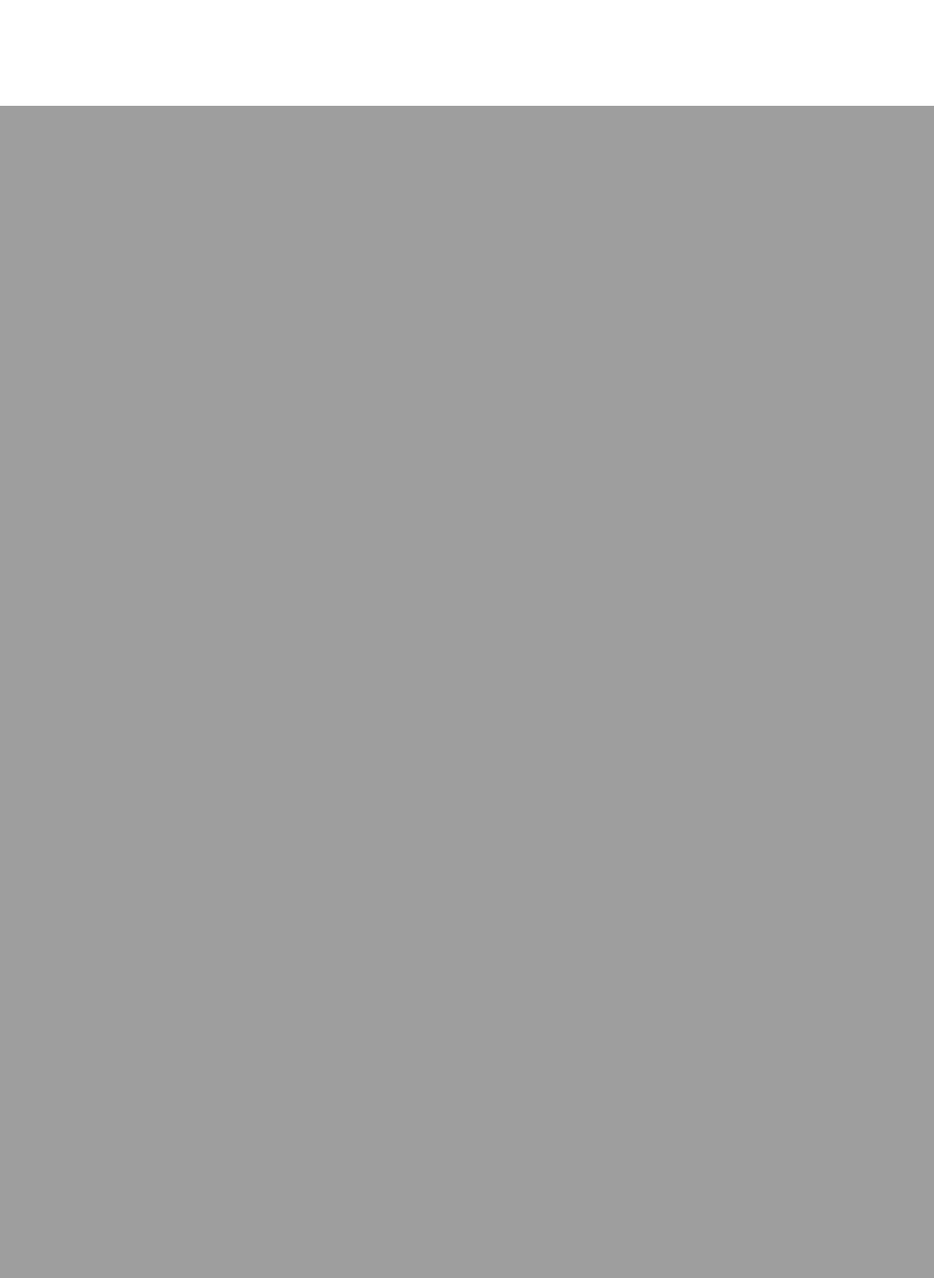
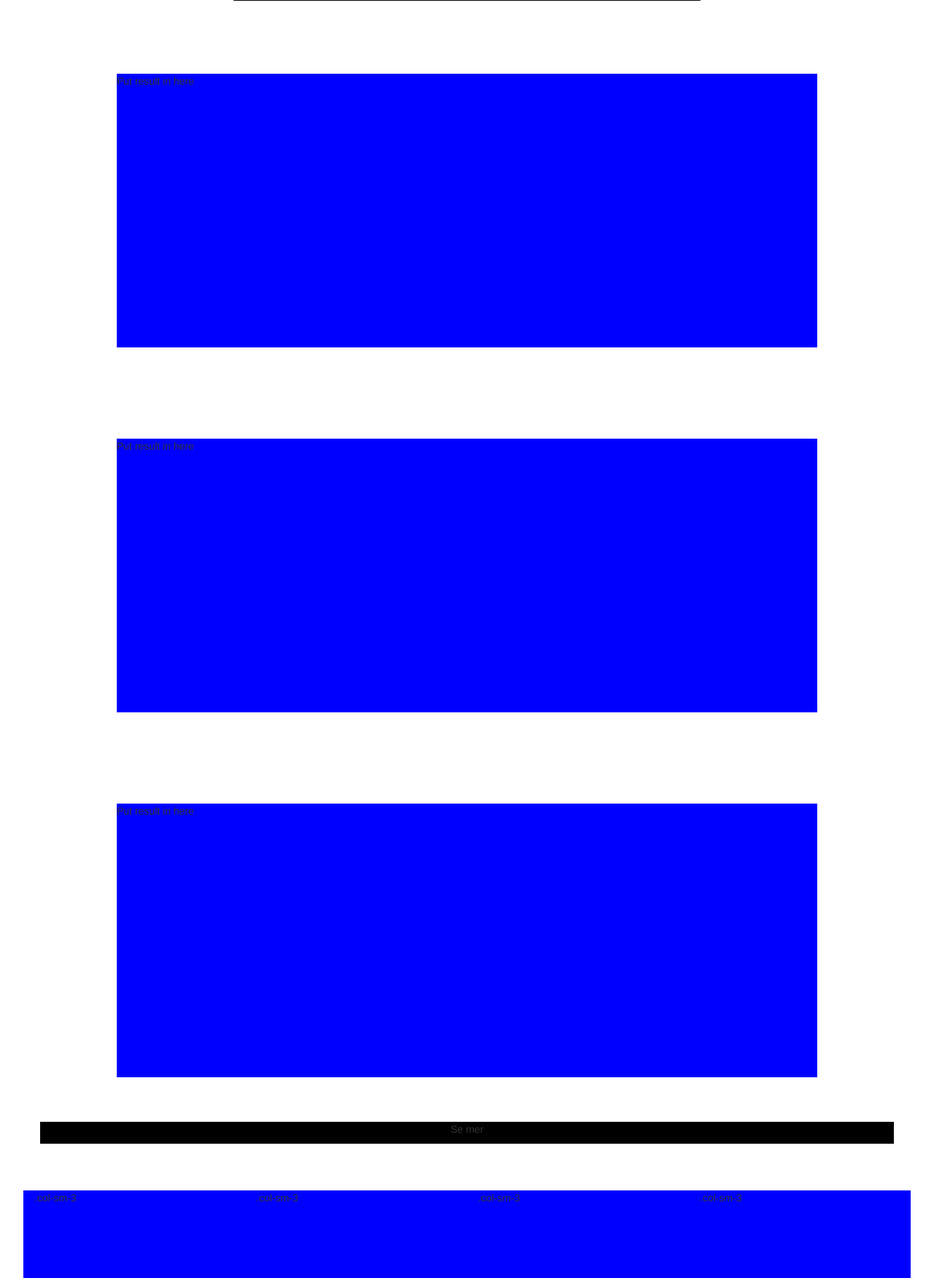
Before and after one commit to Universalben/VersaTechReal, a PHP site: page /Html/index.html in a window 1280 px wide. Shown: the part 655-2406 px from the top of the page at 73% size. Before the commit the page ends 800 px from the top, so only its background shows below. Run offline with PHP 8.4, Linux system fonts and the light colour scheme.

Commit message:
Com 1
Com 1
Change in Css
Change in Index

```diff
--- a/Html/index.html
+++ b/Html/index.html
@@ -31,10 +31,50 @@
   <li class="menuitem"><a href="#about">Om oss</a></li>
 </ul>
 </nav>
-<main>
 <div class="search">
+    <div class="container size black">
+        <div class="row">
+            <p>Put Search in here</p>
+        </div>
+    </div>
 </div>
+
+        <div class="result">
+<div class="container blue minisize">
+    <div class="row">
+          <p>Put result in here</p>
+    </div>
+        </div>
+</div>
+        <div class="result">
+<div class="container blue minisize">
+    <div class="row">
+          <p>Put result in here</p>
+    </div>
+        </div>
+</div>
+        <div class="result">
+<div class="container blue minisize">
+    <div class="row">
+          <p>Put result in here</p>
+    </div>
+        </div>
+</div>
+    <div class="container black text-center semer">
+        <div class="row">
+        <p> Se mer</p></div>
+    </div>
+
+    <div class="container omoss blue">
+
+<div class="row">
+  <div class="border col-sm-3">.col-sm-3</div>
+  <div class="border col-sm-3">.col-sm-3</div>
+  <div class="border col-sm-3">.col-sm-3</div>
+  <div class="border col-sm-3">.col-sm-3</div>
 </div>
         </div>
+       </div>
+
     </body>
 </html>
--- a/Style/Css/Main.css
+++ b/Style/Css/Main.css
@@ -1 +1 @@
-ul{list-style-type:none;text-decoration:none;margin:0;padding:0;overflow:hidden}li{float:left}li a{display:block;color:black;text-align:center;padding:14px 16px;text-decoration:none}li a:hover{background-color:#111}.logoimg{height:100px;width:100px}.menuitem{float:right;margin-top:80px}.search{width:auto;height:500px}.show{width:auto;margin-top:5px;height:400px}.show ul{list-style-type:none;margin:0;padding:0}.show li{float:none}.show button{height:50px;width:100px}.backgroundimg{background-image:url("https://upload.wikimedia.org/wikipedia/commons/thumb/d/d1/Mount_Everest_as_seen_from_Drukair2_PLW_edit.jpg/1920px-Mount_Everest_as_seen_from_Drukair2_PLW_edit.jpg")}
+ul{list-style-type:none;text-decoration:none;margin:0;padding:0;overflow:hidden}li{float:left}li a{display:block;color:black;text-align:center;padding:14px 16px;text-decoration:none}li a:hover{background-color:#111}.logoimg{height:100px;width:100px}.menuitem{float:right;margin-top:80px}.search{width:auto;height:500px}.backgroundimg{background-image:url("https://upload.wikimedia.org/wikipedia/commons/thumb/d/d1/Mount_Everest_as_seen_from_Drukair2_PLW_edit.jpg/1920px-Mount_Everest_as_seen_from_Drukair2_PLW_edit.jpg");width:100%;height:600px;z-index:1;position:absolute;background-repeat:no-repeat}.black{background-color:black}.blue{background-color:blue}.size{height:80%;width:50%;margin-top:10%}.minisize{width:75%;height:75%}.result{width:auto;height:500px}.semer{margin-top:-5%;margin-bottom:5%}.omoss{width:95%;height:20%}
--- a/Style/Sass/Main.scss
+++ b/Style/Sass/Main.scss
@@ -3,6 +3,11 @@ Author: Beniamin Kwiek
 Description: Css
 Version: 0.0.1
 */
+
+*{
+
+
+}
 ul {
     list-style-type: none;
     text-decoration:none;
@@ -43,35 +48,46 @@ li a:hover {
     height:500px;
 
 }
-.show{
-    width:auto;
-
-margin-top:5px;
-    height:400px;
-
-}
-.show ul{
-        list-style-type:none;
-    margin: 0;
-    padding: 0;
 
 
-
-}
-.show li{
-    float:none;
-
-}
-.show button{
-    height:50px;
-
-   width:100px;
-
-
-}
 .backgroundimg{
-
 background-image:url("https://upload.wikimedia.org/wikipedia/commons/thumb/d/d1/Mount_Everest_as_seen_from_Drukair2_PLW_edit.jpg/1920px-Mount_Everest_as_seen_from_Drukair2_PLW_edit.jpg");
+    width:100%;
+    height:600px;
+    z-index:1;
+    position:absolute;
+    background-repeat:no-repeat;
 // opacity:0.5;
 // Skift opacity på bakgrunnsbilde ELLER finn en måte hvor child element ikke affekter parent element.
 }
+.black{
+    background-color:black;
+}
+.blue{
+    background-color:blue;
+}
+.size{
+    height:80%;
+        width:50%;
+    margin-top:10%;
+}
+.minisize{
+width:75%;
+height:75%;
+
+}
+.result{
+width:auto;
+height:500px;
+
+}
+
+.semer{
+    margin-top:-5%;
+    margin-bottom:5%;
+}
+.omoss{
+width:95%;
+height:20%;
+
+}
```
Also changed, not shown: Html/test.jpg (added).
